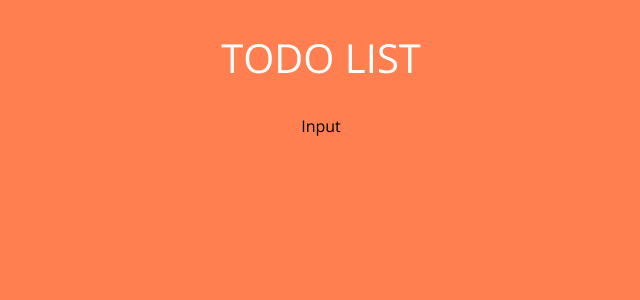
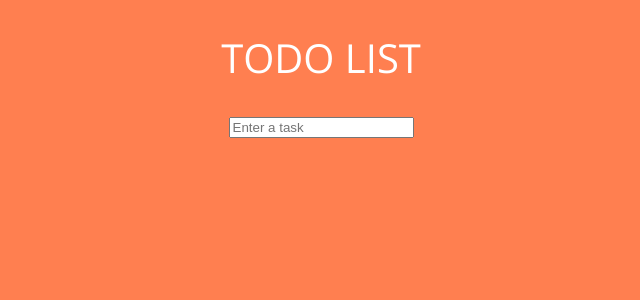
Before and after one commit to KennedyMungai/todolistAnother, a React (Create React App) app: page / in a window 1280 px wide. Shown: the top 300 px of the page, without its empty margins (319-959 px from the left). Built offline with nearby package versions, Linux system fonts and the light colour scheme; the HTML template or start-up script is replaced by a standard one.

Commit message:
Entered an input tag that is inside a form tag

```diff
--- a/src/components/InputField.tsx
+++ b/src/components/InputField.tsx
@@ -2,7 +2,9 @@ import React from 'react'
 
 const InputField = () => {
     return (
-        <div>Input</div>
+        <form className="input">
+            <input type="input" placeholder='Enter a task' />
+        </form>
     )
 }
 
```
